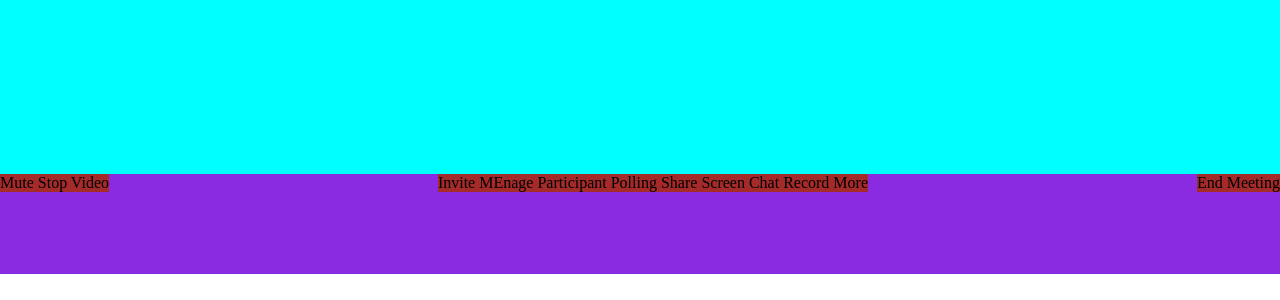
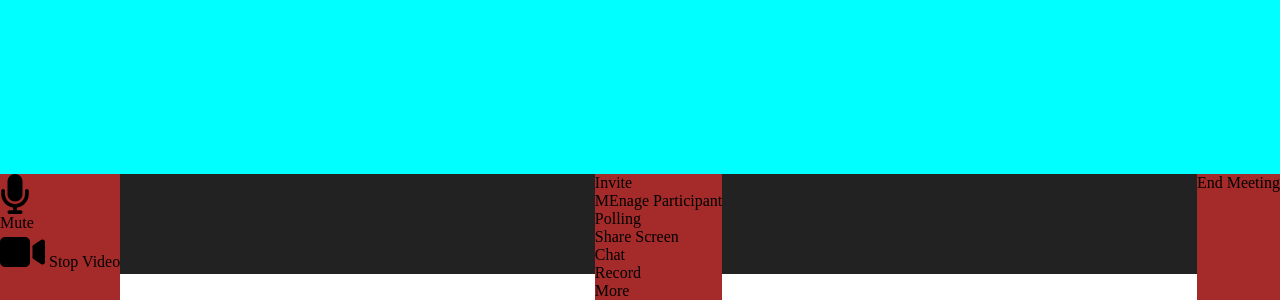
Before and after one commit to Simo-bsc/html-css-zoom, a plain HTML site: page index.html in a window 1280 px wide. Shown: the part 526-826 px from the top of the page. Before the commit the page ends 800 px from the top, so only its background shows below. Drawn offline with Linux system fonts and the light colour scheme.

Commit message:
Modifiche varie. Da completare tutto esercizio.

```diff
--- a/css/style.css
+++ b/css/style.css
@@ -25,6 +25,7 @@ main{
 
 footer{
     height: 100px;
+    background-color: #222222;
 }
 
 
@@ -32,7 +33,7 @@ footer{
 
 
 /* MAIN */
-
+/*
 .user-img{
     display: flex;
     flex-wrap: wrap;
@@ -45,7 +46,7 @@ footer{
     background-size: cover;
     background-position: center;
     background-repeat: no-repeat;
-}
+} */
 
 
 
@@ -69,7 +70,9 @@ footer{
     width: clac(100% / 3);
 }
 
-
+i{
+    font-size: 40px;
+}
 
 
 
@@ -82,9 +85,9 @@ footer{
     background-color: aqua;
 }
 
-.debug footer{
+/* .debug footer{
     background-color: blueviolet;
-}
+} */
 
 .debug .column{
     background-color: brown;
--- a/index.html
+++ b/index.html
@@ -4,8 +4,11 @@
         <meta charset="UTF-8">
         <meta http-equiv="X-UA-Compatible" content="IE=edge">
         <meta name="viewport" content="width=device-width, initial-scale=1.0">
+        <!-- ICON -->
+        <link rel="stylesheet" href="https://cdnjs.cloudflare.com/ajax/libs/font-awesome/6.4.0/css/all.min.css" integrity="sha512-iecdLmaskl7CVkqkXNQ/ZH/XLlvWZOJyj7Yy7tcenmpD1ypASozpmT/E0iPtmFIB46ZmdtAc9eNBvH0H/ZpiBw==" crossorigin="anonymous" referrerpolicy="no-referrer" />
         <!-- CSS -->
         <link rel="stylesheet" href="css/style.css">
+
         <title>Zoom</title>
     </head>
     <body class="debug">
@@ -55,17 +58,19 @@
             <div class="container-footer">
                 <div class="row-footer">
                     <div class="column debug">
-                        <span>Mute</span>
+                        <i class="fa-solid fa-microphone"></i>
+                        <div>Mute</div>
+                        <i class="fa-solid fa-video"></i>
                         <span>Stop Video</span>
                     </div>
                     <div class="column debug">
-                        <span>Invite</span>
-                        <span>MEnage Participant</span>
-                        <span>Polling</span>
-                        <span>Share Screen</span>
-                        <span>Chat</span>
-                        <span>Record</span>
-                        <span>More</span>
+                        <div>Invite</div>
+                        <div>MEnage Participant</div>
+                        <div>Polling</div>
+                        <div>Share Screen</div>
+                        <div>Chat</div>
+                        <div>Record</div>
+                        <div>More</div>
                     </div>
                     <div class="column debug">
                         <p>End Meeting</p>
```
